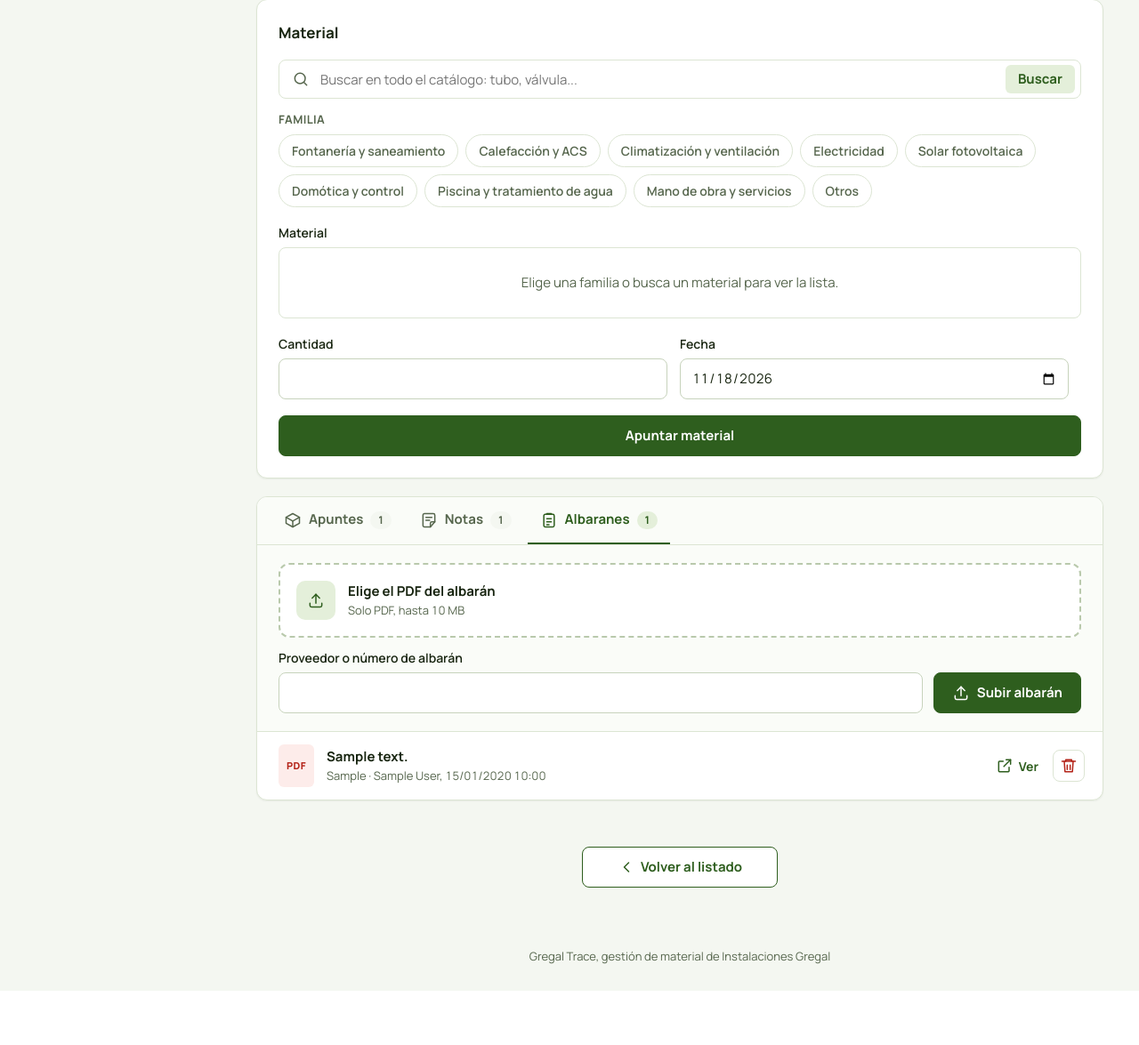
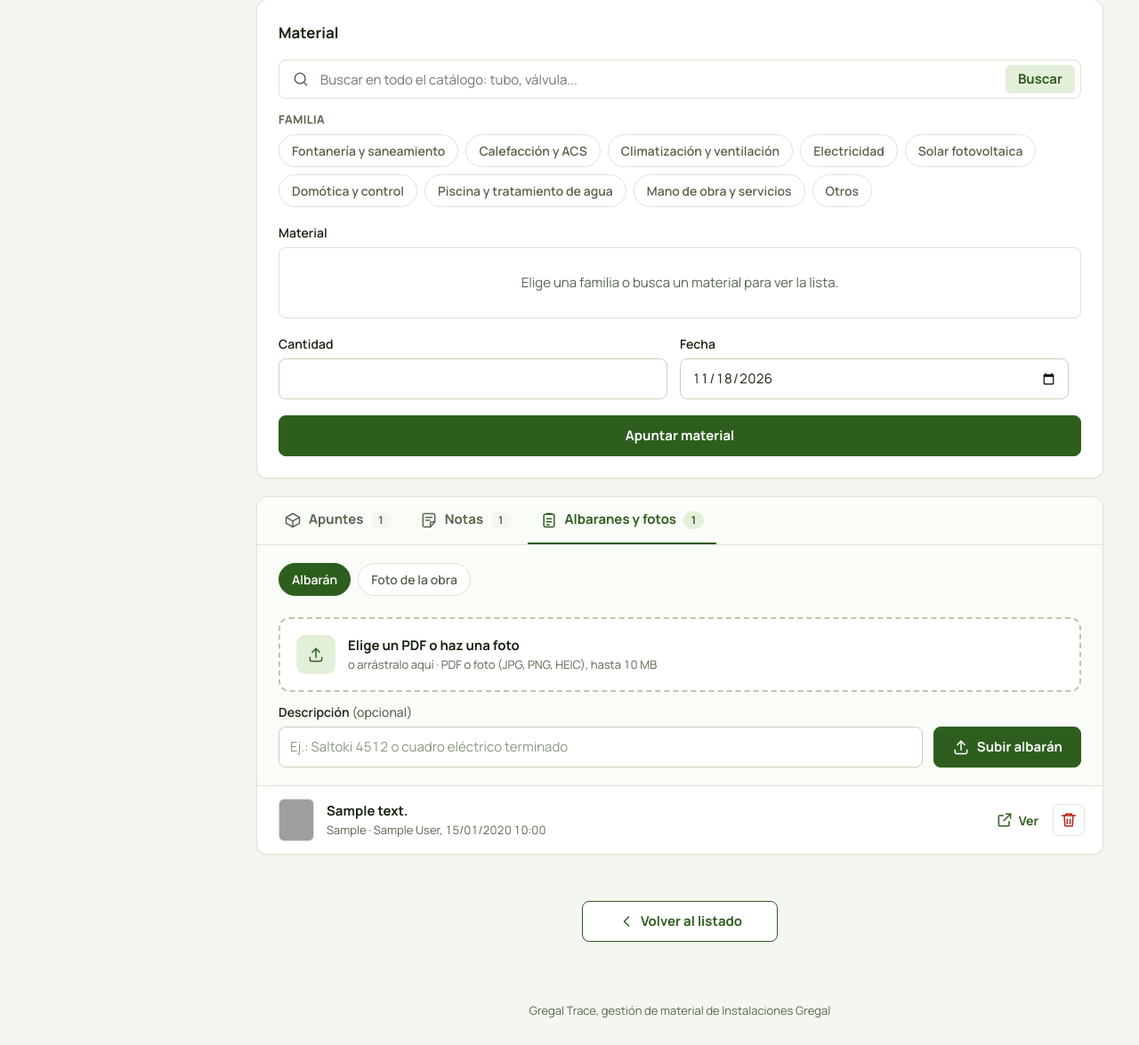
Before and after one commit to DavidRiosV/TFG-Gregal_Trace, a Django app: page /proyecto/1/ in a window 1280 px wide, after a click that opens the changed part. Shown: the part 1321-2496 px from the top of the page at 89% size. Before the commit the page ends 2435 px from the top, so only its background shows below. Run offline with Django 5.2, Linux system fonts and the light colour scheme; a user stored in the database is signed in; data comes from the database, SQL or seed files in the repository; tables that the repository leaves empty hold one stand-in row (values such as "Sample post"); parts of the project's set-up code (start-up, migrations or seed data) failed here and were passed over; grey boxes are pictures that could not be loaded.

Commit message:
Albaranes con fotos

```diff
--- a/gestion/forms.py
+++ b/gestion/forms.py
@@ -1,8 +1,10 @@
+import os
+
 from django import forms
 from django.contrib.auth.forms import UserCreationForm
 from django.contrib.auth.password_validation import validate_password
 
-from .models import Albaran, CampoHora, Categoria, Cita, Consumo, Material, Nota, Proyecto, Tipo, Usuario, buscar_materiales
+from .models import Albaran, CampoHora, Categoria, Cita, Consumo, Material, Nota, Proyecto, Tipo, Usuario, FORMATOS_ALBARAN, buscar_materiales
 
 
 class RegistroForm(UserCreationForm):
@@ -242,33 +244,52 @@ class NotaForm(forms.ModelForm):
         }
 
 
+def cabecera_valida(extension, cabecera):
+    # ¿Los primeros bytes del archivo son los de su formato? Así no vale cambiarle la extensión a cualquier archivo
+    if extension == '.pdf':
+        return cabecera.startswith(b'%PDF-')
+    if extension in ('.jpg', '.jpeg'):
+        return cabecera.startswith(b'\xff\xd8\xff')
+    if extension == '.png':
+        return cabecera.startswith(b'\x89PNG\r\n\x1a\n')
+    if extension == '.webp':
+        return cabecera[:4] == b'RIFF' and cabecera[8:12] == b'WEBP'
+    if extension in ('.heic', '.heif'):
+        return cabecera[4:8] == b'ftyp'
+    return False
+
+
 class AlbaranForm(forms.ModelForm):
+    # Subir un albarán a un proyecto (todos los usuarios): el PDF o una foto hecha con el móvil
     TAMANO_MAXIMO = 10 * 1024 * 1024   # 10 MB
 
     class Meta:
         model = Albaran
-        fields = ['archivo', 'descripcion']
+        fields = ['tipo', 'archivo', 'descripcion']
         labels = {
-            'archivo': 'Albarán en PDF',
-            'descripcion': 'Proveedor o número de albarán',
+            'tipo': 'Qué es',
+            'archivo': 'Archivo (PDF o foto)',
+            'descripcion': 'Descripción',
         }
         widgets = {
-            # accept: el móvil y el ordenador solo ofrecen archivos PDF al elegir
-            'archivo': forms.FileInput(attrs={'accept': 'application/pdf,.pdf'}),
+            # accept: solo se ofrecen PDF e imágenes; en el móvil sale también la opción de hacer una foto
+            'archivo': forms.FileInput(attrs={'accept': 'application/pdf,.pdf,image/*,.heic,.heif'}),
+            'tipo': forms.RadioSelect(),
         }
-        error_messages = {'archivo': {'required': 'Elige el PDF del albarán.'}}
+        error_messages = {'archivo': {'required': 'Elige el PDF o la foto del albarán.'}}
 
     def clean_archivo(self):
         archivo = self.cleaned_data['archivo']
-        # Se comprueba la extensión, el tamaño y que de verdad sea un PDF (empieza por «%PDF-»)
-        if not archivo.name.lower().endswith('.pdf'):
-            raise forms.ValidationError('Solo se pueden subir archivos PDF.')
+        # Se comprueba la extensión, el tamaño y que el contenido sea de verdad de ese tipo
+        extension = os.path.splitext(archivo.name)[1].lower()
+        if extension not in FORMATOS_ALBARAN:
+            raise forms.ValidationError('Solo se pueden subir PDF o fotos (JPG, PNG, WEBP o HEIC).')
         if archivo.size > self.TAMANO_MAXIMO:
-            raise forms.ValidationError('El PDF ocupa más de 10 MB.')
-        cabecera = archivo.read(5)
+            raise forms.ValidationError('El archivo ocupa más de 10 MB. Prueba con una foto o un escaneo de menos calidad.')
+        cabecera = archivo.read(16)
         archivo.seek(0)
-        if cabecera != b'%PDF-':
-            raise forms.ValidationError('El archivo no es un PDF válido.')
+        if not cabecera_valida(extension, cabecera):
+            raise forms.ValidationError('El archivo no es un PDF ni una foto válida.')
         return archivo
 
     def clean_descripcion(self):
--- a/gestion/static/css/estilos.css
+++ b/gestion/static/css/estilos.css
@@ -1925,3 +1925,10 @@ a.agenda__cuerpo:hover .agenda__titulo { color: var(--verde-accion); text-decora
     cursor: pointer;
 }
 .tiempo-rapido:hover { border-color: var(--verde-marca); color: var(--verde-accion); }
+
+
+/* Albaranes con foto: miniatura, etiqueta FOTO y «Foto de la obra» */
+.albaran__icono--foto { object-fit: cover; background: var(--fondo); border: 1px solid var(--linea); }
+.albaran__icono--imagen { font-size: 10px; }
+.etiqueta { display: inline-block; margin-left: 6px; padding: 1px 8px; border-radius: 999px; background: var(--verde-suave, #e8f3ec); color: var(--verde-accion, #1f7a45); font-size: 11.5px; font-weight: 700; vertical-align: 1px; }
+.subir-albaran__tipo { margin-bottom: 12px; }
--- a/gestion/templates/gestion/albaranes.html
+++ b/gestion/templates/gestion/albaranes.html
@@ -7,7 +7,7 @@
 <header class="pagina">
     {% include "gestion/migas.html" with miga_actual="Albaranes" %}
     <h1 class="pagina__titulo">Albaranes</h1>
-    <p class="pagina__texto">Los PDF que operarios y Oficina suben en cada trabajo. Entra en uno para verlos, añadir o borrar.</p>
+    <p class="pagina__texto">Los PDF y fotos que operarios y Oficina suben en cada trabajo. Entra en uno para verlos, añadir o borrar.</p>
 </header>
 
 <div class="cifras">
--- a/gestion/templates/gestion/bloque_albaranes.html
+++ b/gestion/templates/gestion/bloque_albaranes.html
@@ -1,20 +1,29 @@
-{# Subir albarán (cualquiera) y lista de albaranes (borrar: solo Oficina) #}
+{# Subir albarán o foto (cualquiera) y lista (borrar: solo Oficina) #}
 {% if perms.gestion.add_albaran %}
     {# enctype multipart/form-data: obligatorio para enviar archivos (Formularios, diapositiva 4) #}
     <form method="post" enctype="multipart/form-data" class="subir-albaran" novalidate>
         {% csrf_token %}
         <input type="hidden" name="apunte" value="albaran">
+        {# Albarán de un proveedor o foto de la obra #}
+        <div class="familias familias--formulario subir-albaran__tipo" role="radiogroup" aria-label="{{ formulario_albaran.tipo.label }}">
+            {% for opcion in formulario_albaran.tipo %}
+                <label class="familia familia--opcion">{{ opcion.tag }} {{ opcion.choice_label }}</label>
+            {% endfor %}
+        </div>
         <label class="zona-pdf{% if formulario_albaran.archivo.errors %} zona-pdf--error{% endif %}" data-zona-pdf>
             {{ formulario_albaran.archivo }}
             <span class="zona-pdf__icono">{% include "gestion/icono.html" with nombre="subir" %}</span>
             <span class="zona-pdf__texto">
-                <strong data-zona-pdf-nombre>Elige el PDF del albarán</strong>
-                <span>Solo PDF, hasta 10 MB</span>
+                <strong data-zona-pdf-nombre>Elige un PDF o haz una foto</strong>
+                <span><span class="solo-escritorio">o arrástralo aquí · </span>PDF o foto (JPG, PNG, HEIC), hasta 10 MB</span>
             </span>
         </label>
         {% for error in formulario_albaran.archivo.errors %}<p class="error-campo">{{ error }}</p>{% endfor %}
         <div class="subir-albaran__fila">
-            {% include "gestion/campo_widget.html" with campo=formulario_albaran.descripcion %}
+            <div class="campo">
+                <label for="{{ formulario_albaran.descripcion.id_for_label }}">Descripción <span class="campo__opcional">(opcional)</span></label>
+                <div class="entrada"><input type="text" name="{{ formulario_albaran.descripcion.html_name }}" id="{{ formulario_albaran.descripcion.id_for_label }}" value="{{ formulario_albaran.descripcion.value|default_if_none:'' }}" maxlength="120" placeholder="Ej.: Saltoki 4512 o cuadro eléctrico terminado"></div>
+            </div>
             <button type="submit" class="boton">{% include "gestion/icono.html" with nombre="subir" %}Subir albarán</button>
         </div>
     </form>
@@ -23,9 +32,14 @@
     {% for albaran in albaranes %}
         <li class="albaran">
             <a class="albaran__abrir" href="{% url 'albaran_ver' albaran.pk %}" target="_blank" rel="noopener">
-                <span class="albaran__icono" aria-hidden="true">PDF</span>
+                {% if albaran.es_imagen and albaran.se_ve_en_navegador %}
+                    {# Las fotos se ven en miniatura #}
+                    <img class="albaran__icono albaran__icono--foto" src="{% url 'albaran_ver' albaran.pk %}" alt="" loading="lazy">
+                {% else %}
+                    <span class="albaran__icono{% if albaran.es_imagen %} albaran__icono--imagen{% endif %}" aria-hidden="true">{{ albaran.etiqueta }}</span>
+                {% endif %}
                 <span class="albaran__datos">
-                    <span class="albaran__titulo">{{ albaran.descripcion|default:albaran.nombre_archivo }}</span>
+                    <span class="albaran__titulo">{{ albaran.descripcion|default:albaran.nombre_archivo }}{% if albaran.tipo == 'FOT' %} <span class="etiqueta">Foto de la obra</span>{% endif %}</span>
                     <span class="albaran__meta">{% if albaran.descripcion %}{{ albaran.nombre_archivo }} · {% endif %}{% with tamano=albaran.tamano_texto %}{% if tamano %}{{ tamano }} · {% endif %}{% endwith %}{{ albaran.subido_por.get_full_name|default:albaran.subido_por.username }}, {{ albaran.fecha|date:"d/m/Y H:i" }}</span>
                 </span>
                 <span class="albaran__ver">{% include "gestion/icono.html" with nombre="abrir" %}<span>Ver</span></span>
@@ -33,11 +47,11 @@
             {% if perms.gestion.delete_albaran %}
                 <form method="post" action="{% url 'albaran_eliminar' albaran.pk %}">
                     {% csrf_token %}
-                    <button type="submit" class="boton-tabla boton-tabla--peligro" aria-label="Eliminar albarán" title="Eliminar" onclick="return confirm('¿Eliminar este albarán y su PDF?');">{% include "gestion/icono.html" with nombre="borrar" %}</button>
+                    <button type="submit" class="boton-tabla boton-tabla--peligro" aria-label="Eliminar albarán" title="Eliminar" onclick="return confirm('Se borrará «{{ albaran.descripcion|default:albaran.nombre_archivo|escapejs }}» y su archivo.');">{% include "gestion/icono.html" with nombre="borrar" %}</button>
                 </form>
             {% endif %}
         </li>
     {% empty %}
-        <li class="vacio vacio--corto"><p>Todavía no hay albaranes en este proyecto.</p></li>
+        <li class="vacio vacio--corto"><p>Todavía no hay albaranes ni fotos en este proyecto.</p></li>
     {% endfor %}
 </ul>
--- a/gestion/templates/gestion/detalle_proyecto.html
+++ b/gestion/templates/gestion/detalle_proyecto.html
@@ -121,7 +121,7 @@
         {% include "gestion/bloque_notas.html" %}
     </section>
     <section class="panel panel--lista" id="albaranes">
-        <h2 class="panel__titulo panel__titulo--con-margen panel__titulo--icono">{% include "gestion/icono.html" with nombre="albaran" %}Albaranes <span class="contador">{{ albaranes|length }}</span></h2>
+        <h2 class="panel__titulo panel__titulo--con-margen panel__titulo--icono">{% include "gestion/icono.html" with nombre="albaran" %}Albaranes y fotos <span class="contador">{{ albaranes|length }}</span></h2>
         {% include "gestion/bloque_albaranes.html" %}
     </section>
 {% endif %}
@@ -153,7 +153,7 @@
     <div class="pestanas-proyecto__barra" role="tablist">
         <a class="pestana-proyecto" href="#apuntes" role="tab" data-pestana="apuntes">{% include "gestion/icono.html" with nombre="materiales" %}<span>Apuntes</span> <span class="contador">{{ consumos|length }}</span></a>
         <a class="pestana-proyecto" href="#notas" role="tab" data-pestana="notas">{% include "gestion/icono.html" with nombre="nota" %}<span>Notas</span> <span class="contador">{{ notas|length }}</span></a>
-        <a class="pestana-proyecto" href="#albaranes" role="tab" data-pestana="albaranes">{% include "gestion/icono.html" with nombre="albaran" %}<span>Albaranes</span> <span class="contador">{{ albaranes|length }}</span></a>
+        <a class="pestana-proyecto" href="#albaranes" role="tab" data-pestana="albaranes">{% include "gestion/icono.html" with nombre="albaran" %}<span>Albaranes y fotos</span> <span class="contador">{{ albaranes|length }}</span></a>
     </div>
     <div class="pestanas-proyecto__panel" id="apuntes" role="tabpanel">
         <h2 class="panel__titulo panel__titulo--con-margen pestanas-proyecto__titulo">Apuntes</h2>
@@ -164,7 +164,7 @@
         {% include "gestion/bloque_notas.html" %}
     </div>
     <div class="pestanas-proyecto__panel" id="albaranes" role="tabpanel">
-        <h2 class="panel__titulo panel__titulo--con-margen pestanas-proyecto__titulo">Albaranes</h2>
+        <h2 class="panel__titulo panel__titulo--con-margen pestanas-proyecto__titulo">Albaranes y fotos</h2>
         {% include "gestion/bloque_albaranes.html" %}
     </div>
 </section>
--- a/gestion/templates/gestion/principal.html
+++ b/gestion/templates/gestion/principal.html
@@ -6,7 +6,7 @@
     <meta name="viewport" content="width=device-width, initial-scale=1.0">
     <title>{% block titulo %}Gregal Trace{% endblock %}</title>
     <link href="https://fonts.googleapis.com/css2?family=Manrope:wght@400;500;600;700;800&display=swap" rel="stylesheet">
-    <link rel="stylesheet" href="{% static 'css/estilos.css' %}?v=7">
+    <link rel="stylesheet" href="{% static 'css/estilos.css' %}?v=8">
 </head>
 
 <body class="{% block clase_body %}{% endblock %}">
--- a/gestion/views.py
+++ b/gestion/views.py
@@ -568,14 +568,16 @@ def cita_eliminar(request, pk):
 
 @permission_required('gestion.view_albaran')
 def albaran_ver(request, pk):
-    # Abre el PDF en el navegador. Pasa por esta vista (y no por una URL pública de /media/)
+    # Abre el PDF o la foto en el navegador. Pasa por esta vista (y no por una URL pública de /media/)
     # para que solo lo vean usuarios con sesión iniciada
     albaran = get_object_or_404(Albaran, pk=pk)
     try:
         archivo = albaran.archivo.open('rb')
     except FileNotFoundError:
-        raise Http404('El PDF de este albarán ya no está en el servidor')
-    return FileResponse(archivo, content_type='application/pdf', filename=albaran.nombre_archivo())
+        raise Http404('El archivo de este albarán ya no está en el servidor')
+    # Las fotos HEIC no se ven en el navegador: se descargan
+    return FileResponse(archivo, content_type=albaran.tipo_mime(), filename=albaran.nombre_archivo(),
+                        as_attachment=not albaran.se_ve_en_navegador())
 
 @permission_required('gestion.delete_albaran')
 def albaran_eliminar(request, pk):
```
Also changed, not shown: gestion/models.py (+38 -1 lines), gestion/migrations/0007_albaranes_fotos.py (added).
